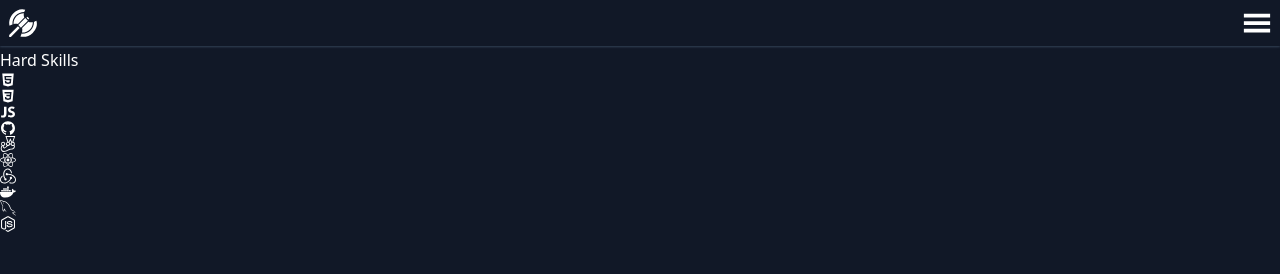
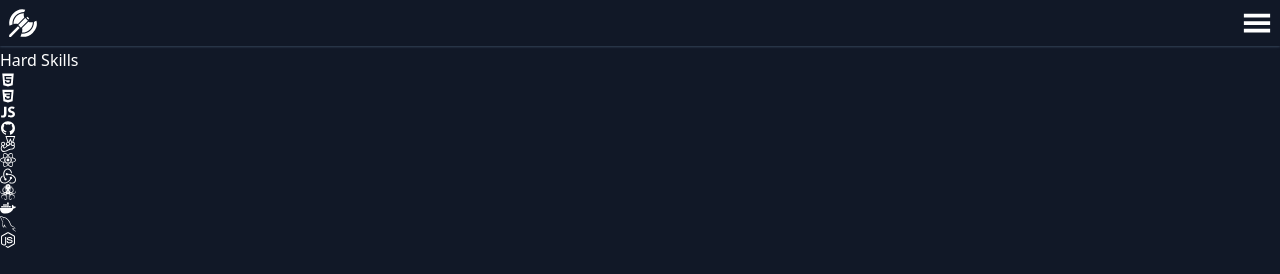
Before and after one commit to braien-machado/react-portfolio, a React (Create React App) app: page /skills in a window 1280 px wide. Shown: the top 274 px of the page. Built offline with nearby package versions, Linux system fonts and the light colour scheme.

Commit message:
add react-testing-library icon

```diff
--- a/src/components/HardSkillsCards.jsx
+++ b/src/components/HardSkillsCards.jsx
@@ -3,7 +3,7 @@ import { FaReact, FaDocker, FaNodeJs } from 'react-icons/fa';
 import { IoLogoJavascript } from 'react-icons/io';
 import { AiFillHtml5, AiOutlineGithub } from 'react-icons/ai';
 import { DiCss3 } from 'react-icons/di';
-import { SiJest, SiRedux } from 'react-icons/si';
+import { SiJest, SiRedux, SiTestinglibrary } from 'react-icons/si';
 import { GrMysql } from 'react-icons/gr';
 
 export default function HardSkills() {
@@ -16,6 +16,7 @@ export default function HardSkills() {
       <SiJest />
       <FaReact />
       <SiRedux />
+      <SiTestinglibrary />
       <FaDocker />
       <GrMysql />
       <FaNodeJs />
```
